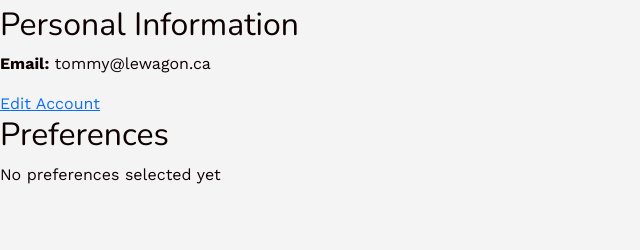
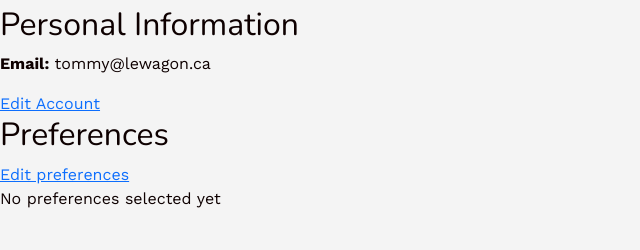
Before and after one commit to KateWright305/whatsupmtl, a Rails app: a page that uses app/views/profiles/show.html.erb in a window 1280 px wide. Shown: the part 108-358 px from the top of the page, without its empty margins (0-640 px from the left). Run offline with Rails 7, Linux system fonts and the light colour scheme; a user stored in the database is signed in; data comes from the database, SQL or seed files in the repository; style sheets or scripts are compiled from the project's sources; parts of the project's set-up code (start-up, migrations or seed data) failed here and were passed over; some libraries are stand-ins or nearby versions.

Commit message:
Create navigation

```diff
--- a/app/views/activities/show.html.erb
+++ b/app/views/activities/show.html.erb
@@ -40,6 +40,8 @@
 
 <%= link_to "Add Groups",
             add_to_groups_activity_path(@activity) %>
+
+<%= link_to "Back to activities", activities_path %>
 <hr>
 <h2>Associated Groups</h2>
 <% if @activity.groups.any? %>
--- a/app/views/profiles/show.html.erb
+++ b/app/views/profiles/show.html.erb
@@ -10,7 +10,7 @@
 <%= link_to "Edit Account", edit_user_registration_path %>
 
 <h2>Preferences</h2>
-
+<%= link_to "Edit preferences", edit_preferences_path %>
 <% if @preferences.any? %>
   <ul>
     <% @preferences.each do |type| %>
--- a/app/views/shared/_navbar.html.erb
+++ b/app/views/shared/_navbar.html.erb
@@ -26,8 +26,8 @@
             <%= image_tag "https://kitt.lewagon.com/placeholder/users/ssaunier", class: "avatar", alt: "dropdown menu" %>
           </a>
             <div class="dropdown-menu dropdown-menu-end" aria-labelledby="navbarDropdown">
-              <%= link_to "My Profile", "#", class: "dropdown-item" %>
-              <%= link_to "Preferences", "#", class: "dropdown-item" %>
+              <%= link_to "My Profile", profile_path, class: "dropdown-item" %>
+              <%= link_to "Preferences", edit_preferences_path, class: "dropdown-item" %>
               <%= link_to "Log out", destroy_user_session_path, data: {turbo_method: :delete}, class: "dropdown-item" %>
             </div>
           </li>
@@ -35,6 +35,9 @@
           <li class="nav-item">
             <%= link_to "Login", new_user_session_path, class: "nav-link" %>
           </li>
+          <li class="nav-item">
+            <%= link_to "Sign up", new_registration_path(resource_name), class: "nav-link"  %>
+          </li>
         <% end %>
       </ul>
     </div>
```
Also changed, not shown: db/schema.rb.
